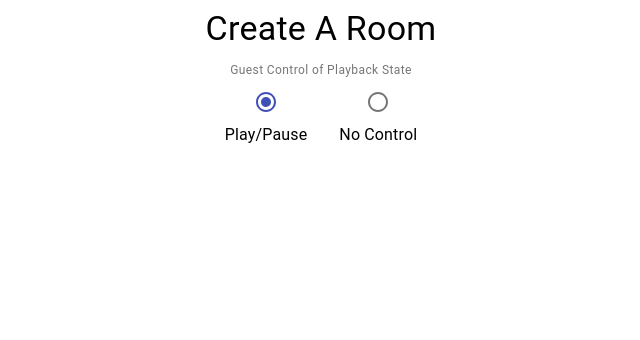
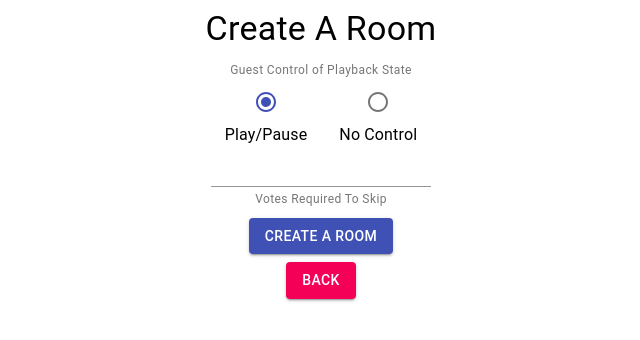
Before and after one commit to michaelippolito826/djangomusicparty, a React app in the folder music_controller/frontend/: page /create in a window 1280 px wide. Shown: the top 340 px of the page, without its empty margins (319-959 px from the left). Built offline with nearby package versions, Linux system fonts and the light colour scheme; the HTML template or start-up script is replaced by a standard one.

Commit message:
more frontend stuff

```diff
--- a/music_controller/frontend/src/components/CreateRoomPage.js
+++ b/music_controller/frontend/src/components/CreateRoomPage.js
@@ -15,7 +15,27 @@ export default class CreateRoomPage extends Component {
 
   constructor(props) {
     super(props);
+    this.state = {
+      guestCanPause: true,
+      votesToSkip: this.defaultValue,
+    };
   }
+
+    handleVotesChange(e){
+      this.setState({
+        votesToSkip: e.target.value,
+      });
+    }
+
+    handleGuestCanPauseChange(e){
+      this.setState({
+        guestCanPause: e.target.value === "true" ? true : false,
+      })
+    }
+
+    handleRoomButtonPressed(){
+
+    }
 
   render() {
     return (
@@ -30,7 +50,8 @@ export default class CreateRoomPage extends Component {
             <FormHelperText>
               <div align="center">Guest Control of Playback State</div>
             </FormHelperText>
-            <RadioGroup row defaultValue="true">
+            <RadioGroup row defaultValue="true"
+              onChange={this.handleGuestCanPauseChange}>
               <FormControlLabel
                 value="true"
                 control={<Radio color="primary" />}
@@ -46,6 +67,34 @@ export default class CreateRoomPage extends Component {
             </RadioGroup>
           </FormControl>
         </Grid>
+        <Grid item xs={12} align="center">
+          <FormControl>
+            <TextField required={true}
+            type="number"
+            onChange={this.handleVotesChange}
+            defaultValue={this.defaultVotes}
+            inputProps={{
+              min: 1,
+              style: {textAlign: "center"}
+            }} />
+
+            <FormHelperText>
+              <div align="center">
+                Votes Required To Skip
+              </div>
+            </FormHelperText>
+          </FormControl>
+        </Grid>
+        <Grid item xs={12} align="center">
+          <Button color="primary" variant="contained">
+            Create A Room
+          </Button>
+        </Grid>
+        <Grid item xs={12} align="center">
+          <Button color="secondary" variant="contained" to="/" component={Link}>
+            Back
+          </Button>
+        </Grid>
       </Grid>
     );
   }
```
